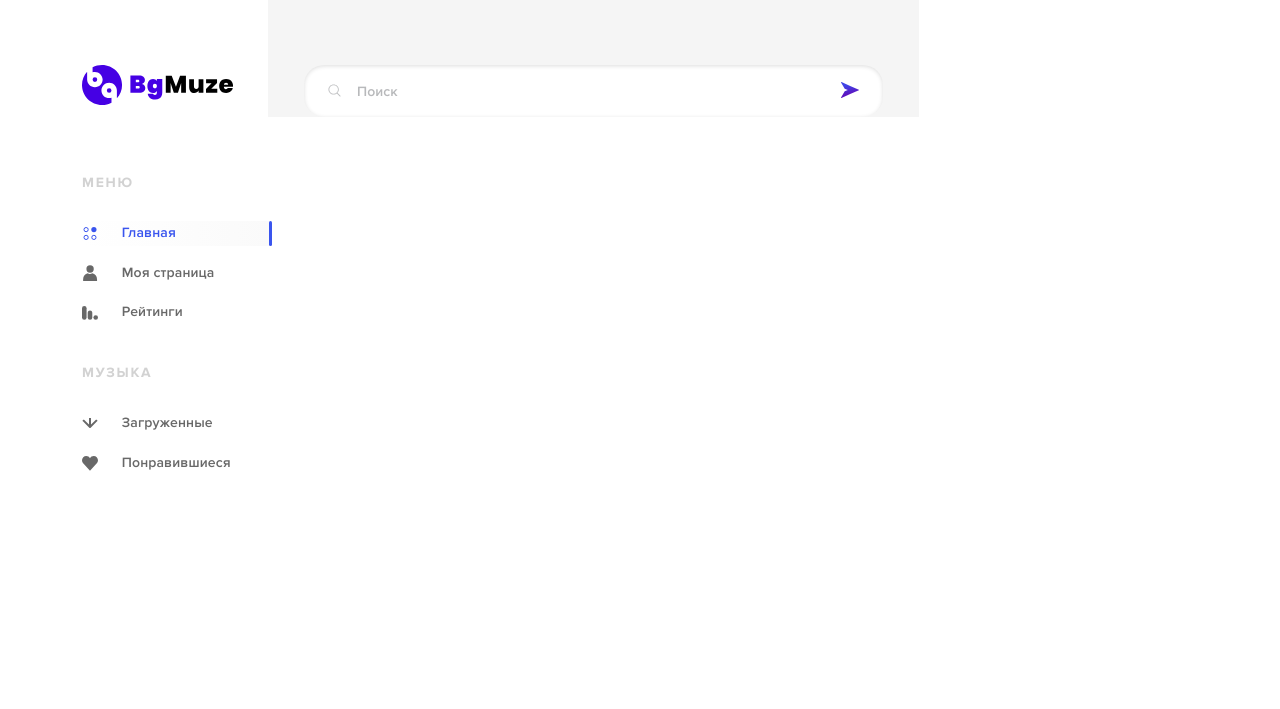
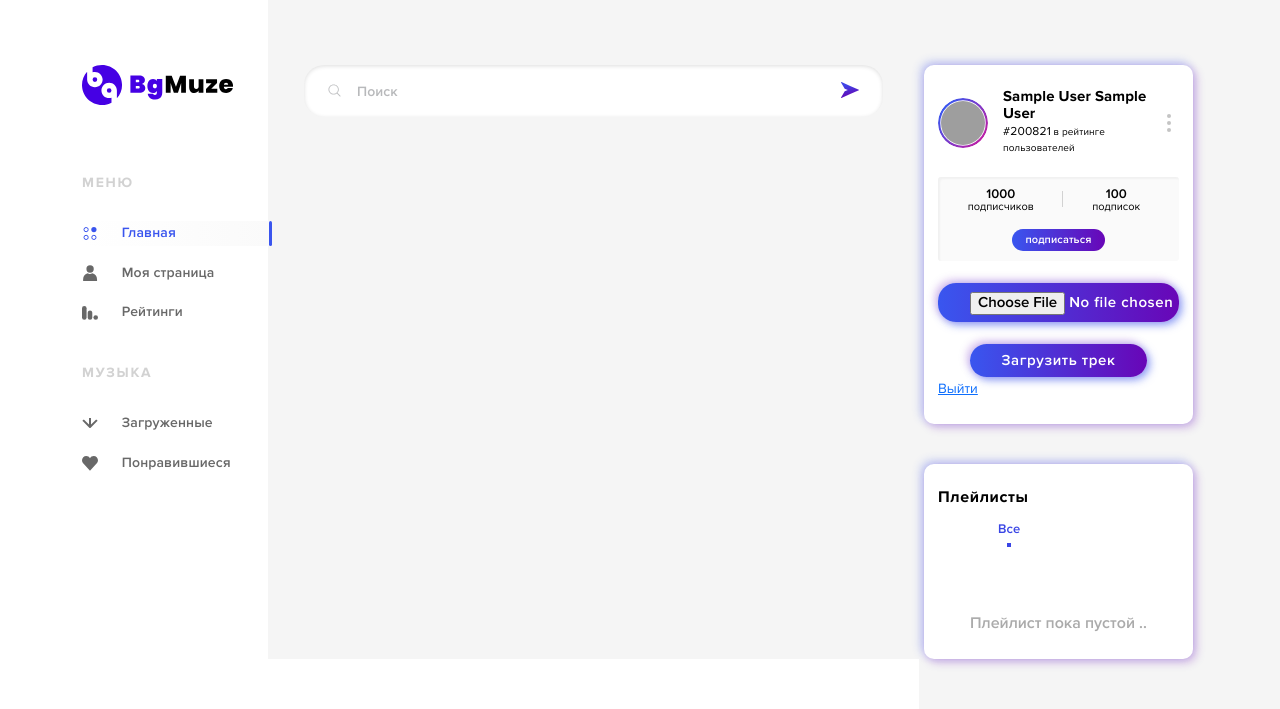
Before and after one commit to Vakuloff/BFGMUZ, a PHP site: page /index.php in a window 1280 px wide. Shown: the top 709 px of the page. Run offline with PHP 8.4, Linux system fonts and the light colour scheme; the visitor is signed in with stand-in values (Sample User, id 1); data that the repository does not hold is empty; grey boxes are pictures that could not be loaded.

Commit message:
Sidebar added

```diff
--- a/main/views/index.php
+++ b/main/views/index.php
@@ -17,6 +17,9 @@
 				</div>
 			</main>
 		</div>
+		<?
+			include 'sidebar.php';
+		?>
 	</div>
 </div>
 <?
--- a/main/views/sidebar.php
+++ b/main/views/sidebar.php
@@ -1,2 +1,90 @@
-<div class="sidebar">
-</div>
+<div class="col-lg-3 sidebar logIn">
+	<!-- Проверка логина -->
+	<?
+		if(isset($_SESSION["loggedin"]) && $_SESSION["loggedin"] === true){
+			echo 	'<div class="user">
+						<div class="userWrapper userIn">
+							<div class="userProfile">
+								<a href="#" class="userActive_item">
+									<div class="userActive_photo">
+										<img src="../images/dist/main/avatars/' .$_SESSION["img"] . '" alt="UserName 1">
+									</div>
+								</a>
+								<div class="userName">
+									<p class="userName_title">' . $_SESSION["first_name"] . " " . $_SESSION["last_name"] . '</p>
+									<p class="userName_rate"><span>#200821</span> в рейтинге пользователей</p>
+
+								</div>
+								<div class="allPosts_sideMenu">
+									<button><svg width="4" height="18" xmlns="http://www.w3.org/2000/svg"><circle cx="2" cy="2" r="2"/><circle cx="2" cy="9" r="2"/><circle cx="2" cy="16" r="2"/></svg></button>
+								</div>
+							</div>
+							<div class="userProfile_info">
+								<div class="subs">
+									<div class="subscribers"><span class="num">1000</span>подписчиков</div>
+									<div class="subscription"><span class="num">100</span>подписок</div>
+								</div>
+								<button class="button"><span>подписаться</span></button>
+							</div>
+ 							<form method="POST" enctype=multipart/form-data>
+ 								<input type="file" class="button download" name="uploadmusic">
+ 								<button type="submit" name="addMusic" class="button download"> Загрузить трек </button>
+ 							<a href="logout.php">Выйти</a>
+						</div>
+					</div>';
+                 	} else
+                 	{
+                     	echo 	'<div class="user">
+									<div class="userWrapper userAuth">
+										<div class="authTitle">
+											Вход / <a href="registration.php">Регистрация</a>
+										</div>
+										<form method="POST" action="'. htmlspecialchars($_SERVER["PHP_SELF"]) .'" enctype="multipart/form-data">
+											<input type="text" name="username" placeholder="Логин">
+											<input type="password" name="password" placeholder="Пароль">
+											<button class="button" name="login"><span>Войти</span></button>
+										</form>
+									</div>
+								</div>';
+                    }
+	?>
+					<div class="playlists">
+						<div class="user">
+							<div class="userWrapper">
+								<h3>Плейлисты</h3>
+
+								<div class="playlistsNav">
+
+									<div class="playlistsNav_item">
+										Все
+									</div>
+								</div>
+
+								<div class="playlistsMusic">
+									<div class="playlistsMusic_list popular">
+										<?
+											if (empty($all_music)){
+												echo '<p class="infoMessage">Плейлист пока пустой ..</p>';
+											}else{
+												foreach($all_music as $all_music){
+												echo
+												'<div class="topTracks_item">' .
+													'<audio class="player" controls>'.
+													'<source src="../' . $all_music->link . '" type="audio/mp3" />'.
+													'</audio>'.
+													'<div class="topTracks_info"'.
+													'<h6>' . $all_music->title . '</h6>'.
+													'</div>'.
+												'</div>';
+											}
+											}
+
+										?>
+
+									</div>
+								</div>
+							</div>
+						</div>
+					</div>
+
+				</div>
```
Also changed, not shown: main/views/logout.php (added, +10 -0 lines), main/views/searchMusic.php (+7 -6 lines).
